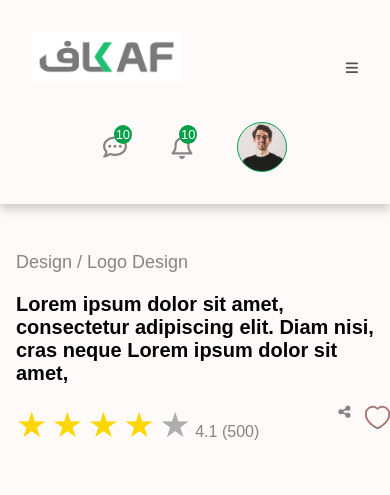
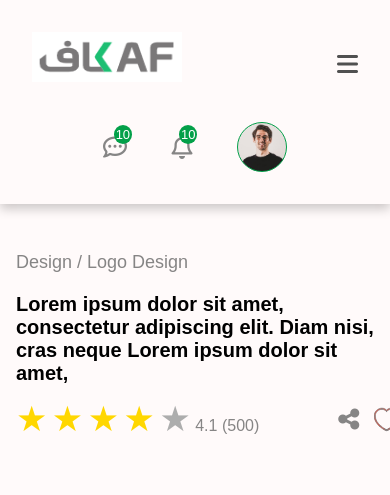
Before and after one commit to peterSamy0/kafiil, a plain HTML site: page index.html in a window 390 px wide. Shown: the top 495 px of the page. Drawn offline with Linux system fonts and the light colour scheme.

Commit message:
edit some style

```diff
--- a/general.css
+++ b/general.css
@@ -52,7 +52,7 @@ h3 {
     font-size: 18px;
 }
 .fs-24 {
-    font-size: 24px;
+    font-size: 24px !important;
 }
 .me-5 {
     margin-right: 5px;
--- a/index.html
+++ b/index.html
@@ -19,7 +19,7 @@
                 <img src="./img/logo.png" class="logo-img" alt="">
             </a>
             <a href="#" class="icon burger" onclick="myFunction()">
-                <i class="fa fa-bars"></i>
+                <i class="fa fa-bars  fs-24"></i>
             </a>
         </div>
         <div class="nav-icons">
@@ -143,7 +143,7 @@
                 <div class="rating-like">
                     <div class="rating"></div>
                     <div class="like">
-                        <div class="star-rating" id="star-rating">
+                        <div class="star-rating mt-6" id="star-rating">
                             <label for="star5" title="5 stars" class="">&#9733;</label>
                             <label for="star4" title="4 stars" class="">&#9733;</label>
                             <label for="star3" title="3 stars" class="">&#9733; </label>
@@ -154,7 +154,7 @@
                             </p>
                         </div>
                         <div class="share-like">
-                            <i class="fa-solid fa-share-nodes cursor"></i>
+                            <i class="fa-solid fa-share-nodes cursor fs-24"></i>
                             <!-- <button class="like-button" id="heartButton">&#10084;</button> -->
                             <div class="block">
                                 <!-- heart shape SVG -->
--- a/style.css
+++ b/style.css
@@ -252,6 +252,7 @@ div.star-rating > p{
         padding: 3rem 1rem 1rem 1rem;
     }
 }
+
 div.main>div.header-descrioption {
     color: #000;
 }
@@ -278,6 +279,7 @@ div.main>div.header-descrioption>p {
 div.like {
     display: flex;
     justify-content: space-between;
+    align-items: center;
 }
 
 div.share-like {
@@ -485,20 +487,6 @@ div.pr-srv {
     padding: 30px 20px;
     margin-bottom: 20px;
 }
-@media screen and (max-width: 784px) {
-    div.pr-srv {
-        display: grid;
-        grid-template-columns: 60% 35%, 50% 50%;
-        column-gap: 5%;
-        justify-content: space-evenly;
-    }
-
-    .prch-btn button {
-        width: 80%;
-    }
-}
-
-
 div.pr-srv>div>button {
     padding: 15px 40px;
     background-color: #1dbf73;
@@ -902,7 +890,6 @@ div.hrt-tag-rtn > div > label{
     nav > .nav-icons {
         width: 100%;
     }
-
     nav > div.logo{
         display: flex;
         justify-content: space-between;
@@ -915,18 +902,15 @@ div.hrt-tag-rtn > div > label{
         display: none;
 
     }
-
     nav > .nav-icons > ul > li > div {
         margin-bottom: 10px;
         padding: 1rem 0;
     }
-
     nav > div.profile{
         padding-top: 2rem;
         width: 70%;
         margin: auto;
     }
-
     .grid-container {
         display: grid;
         grid-template-columns: 70%;
@@ -943,6 +927,15 @@ div.hrt-tag-rtn > div > label{
     }
     div.card{
         height: 240px;
+    }
+    div.pr-srv {
+        display: grid;
+        grid-template-columns: 60% 35%, 50% 50%;
+        column-gap: 5%;
+        justify-content: space-evenly;
+    }
+    .prch-btn button {
+        width: 80%;
     }
 }
 
```
